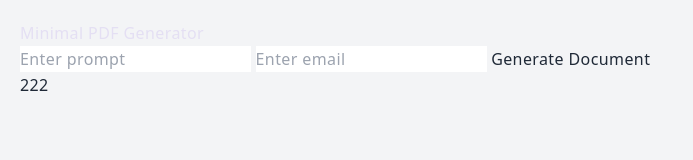
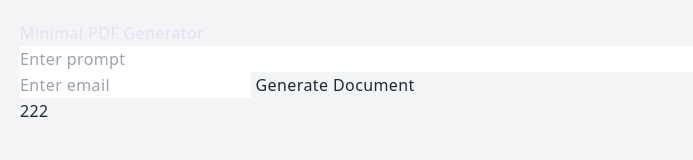
Before and after one commit to IanBT7654/interactive-portfolio, a plain HTML site: page minimal3.html in a window 1280 px wide. Shown: the whole page, without its empty margins (0-693 px from the left). Drawn offline with nearby package versions, Linux system fonts and the light colour scheme.

Commit message:
Auto commit - Tue 09/23/2025 16:58:09.95

```diff
--- a/assets/styles.css
+++ b/assets/styles.css
@@ -100,7 +100,12 @@ form, textarea, button {
   transition: max-height 0.5s ease;
 }
 
-
+#docPrompt {
+  width: 100%;       /* Make input fill its container width */
+  box-sizing: border-box;  /* Include padding and border inside width */
+  margin-left: 0;    /* Remove any left margin */
+  padding-right: 0.5rem;  /* Add a little right padding if needed */
+}
 
 #blogContent img {
   max-width: 60%;
```
Also changed, not shown: index.html (+1 -1 lines).
